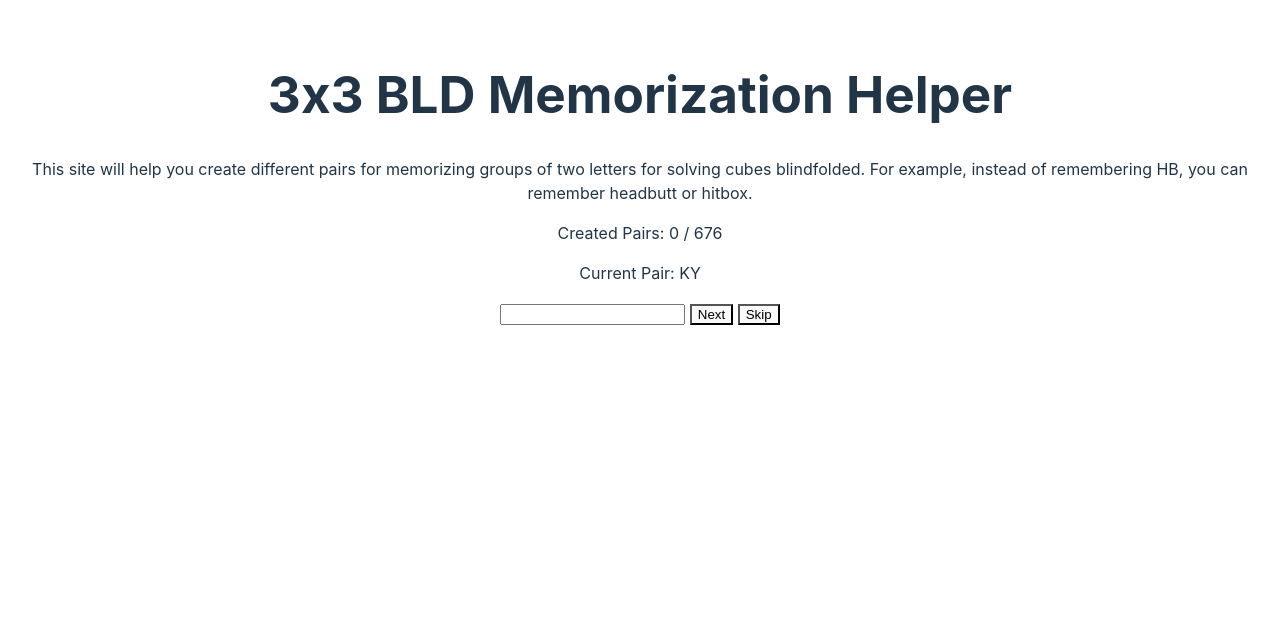
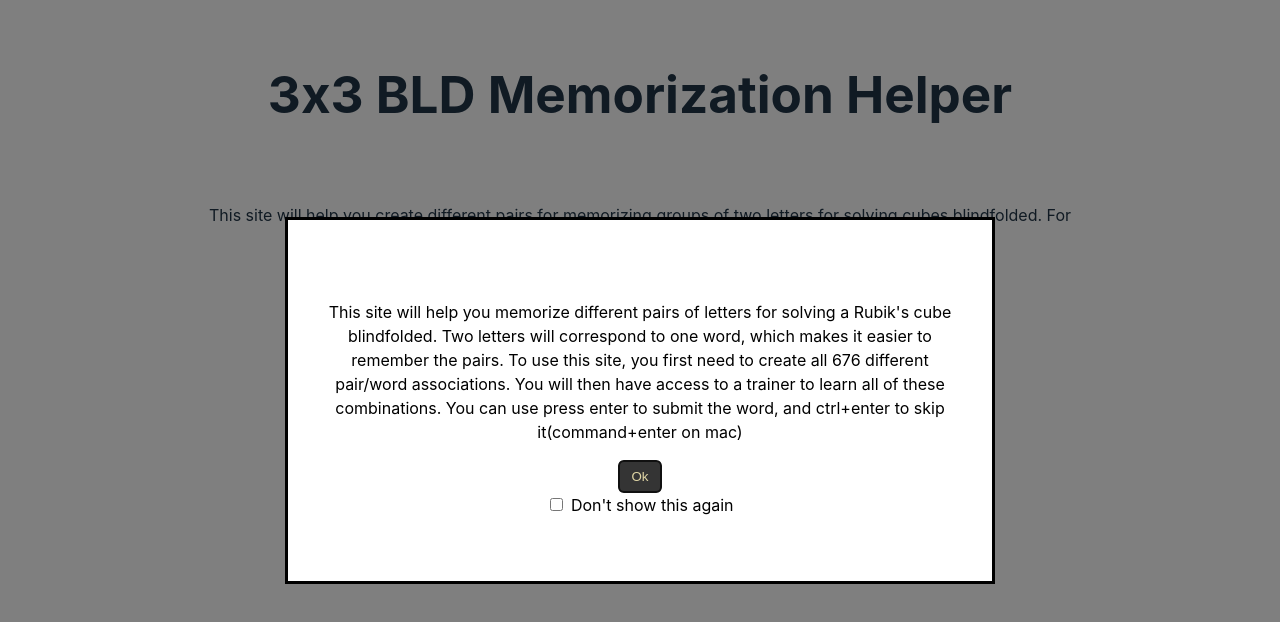
Before and after one commit to Justiniscoding/BLD-Trainer, a Svelte app: page / in a window 1280 px wide. Shown: the top 622 px of the page. Built offline with nearby package versions, Linux system fonts and the light colour scheme.

Commit message:
Add more css, modal, and skipping funcationality

```diff
--- a/src/App.svelte
+++ b/src/App.svelte
@@ -1,32 +1,44 @@
 <main>
-    <h1>3x3 BLD Memorization Helper</h1>
-    <p>This site will help you create different pairs for memorizing groups of two letters for solving cubes blindfolded. For example, instead of remembering HB, you can remember headbutt or hitbox.</p>
+    <h1 id=title>3x3 BLD Memorization Helper</h1>
+    <p id=desc>This site will help you create different pairs for memorizing groups of two letters for solving cubes blindfolded. For example, instead of remembering HB, you can remember headbutt or hitbox.</p>
     <section>
-        <p>Created Pairs: {donePairCount} / 676</p>
+        <p>Created Pairs: {donePairCount} / 552</p>
         <p>Current Pair: {pair}</p>
     </section>
     <form on:submit={addPair}>
         <input type="text" name="name" id="pairText" bind:value={pairText} autocomplete="off">
         <button on:click={addPair}>Next</button>
-        <button on:click={skipPair}>Skip</button>
+        <button on:click={skipPair}>Skip </button>
     </form>
+    <dialog bind:this={startModal} id=modal>
+        <p>This site will help you memorize different pairs of letters for solving a Rubik's cube blindfolded. Two letters will correspond to one word, which makes it easier to remember the pairs. To use this site, you first need to create all 676 different pair/word associations. You will then have access to a trainer to learn all of these combinations. You can use press enter to submit the word, and ctrl+enter to skip it(command+enter on mac) </p>
+        <button on:click={hideModal}>Ok</button><br>
+        <input type="checkbox" name="dontshow" id="noshow" bind:checked={dontShowAgain}>
+        <label for="dontshow">Don't show this again</label>
+    </dialog>
+    <button on:click={resetEverything}>Reset</button>
 </main>
 
 <script>
     import { onMount } from "svelte";
 
-    const letters = "abcdefghijklmnopqrstuvwxyz".toUpperCase().split("");
+    const letters = "abcdefghijklmnopqrstuvwx".toUpperCase().split("");
 
-    let pairs = [];
+    let pairs = JSON.parse(localStorage.pairs || "[]");
+
+    let dontShowAgain;
+    let startModal;
 
     let pair = "";
-    let donePairs = {};
+    let donePairs = JSON.parse(localStorage.donePairs || "{}");
 
-    let donePairCount = 0;
+    let donePairCount = 552 - pairs.length;
     let pairText = "";
 
     function skipPair(button){
-        button.preventDefault();
+        if(button){
+            button.preventDefault();
+        }
         pair = randomPair();
     }
 
@@ -37,18 +49,81 @@
         donePairCount++;
         pairText = "";
         pair = randomPair();
+        localStorage.pairs = JSON.stringify(pairs);
+        localStorage.donePairs = JSON.stringify(donePairs);
     }
 
     onMount(() => {
-        letters.forEach(letter => {
-            letters.forEach(letter2 => {
-                pairs.push(letter.toString().concat(letter2.toString()));
+        if(!localStorage.pairs){
+            letters.forEach(letter => {
+                letters.forEach(letter2 => {
+                    if(letter != letter2){
+                        pairs.push(letter.toString().concat(letter2.toString()));
+                    }
+                });
             });
+        }
+        pair = randomPair();
+        if(!localStorage.dontShow){
+            startModal.showModal();
+        }
+        donePairCount = 552 - pairs.length;
+
+        document.addEventListener("keydown", e => {
+            if(e.key == "Enter" && (e.metaKey || e.ctrlKey)){
+                skipPair();
+            }
         });
-        pair = randomPair();
     });
 
     function randomPair(){
         return pairs[Math.floor(Math.random() * pairs.length)];
     }
+
+    function hideModal(){
+        if(dontShowAgain){
+            localStorage.dontShow = true;
+        }
+        startModal.close();
+    }
+
+    function resetEverything(){
+        localStorage.clear();
+        location.reload();
+    }
 </script>
+
+<style>
+    #title{
+        margin-bottom:10vh;
+    }
+
+    #desc{
+        padding:0rem 10rem;
+    }
+
+    button{
+        border:1px solid black;
+        border-radius: 0.3rem;
+
+        background-color:#343434;
+        color: var(--vanilla);
+
+        padding:0.5rem 0.75rem;
+        transition: 1s;
+    }
+
+    button:hover{
+        border:1px solid var(--cornflower-blue);
+        transition: 0.25s;
+    }
+
+    #modal{
+        padding:4rem 2rem;
+        max-width:50vw;
+    }
+
+    ::backdrop{
+        background-color: rgba(0,0,0,0.5);
+    }
+</style>
```
